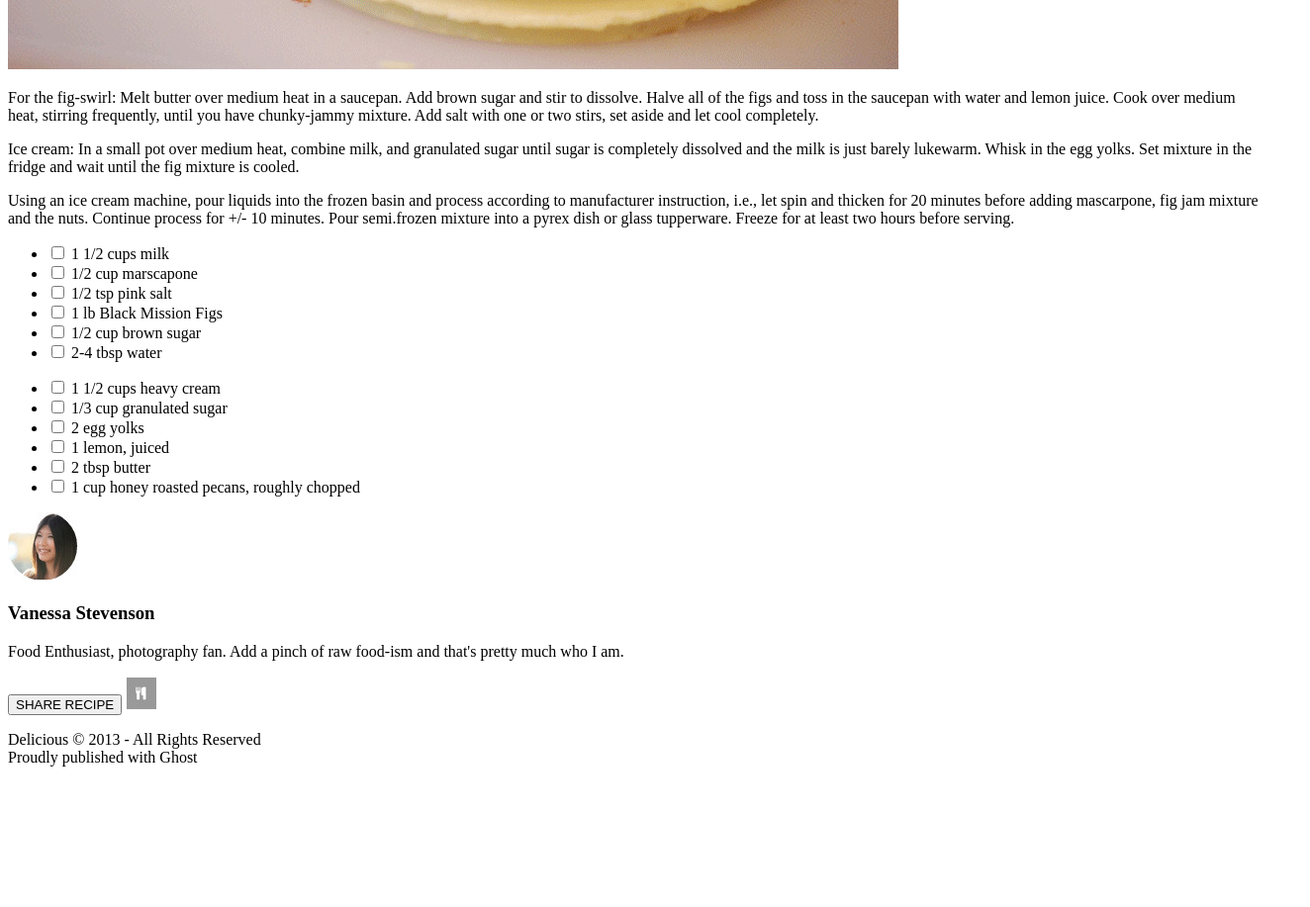
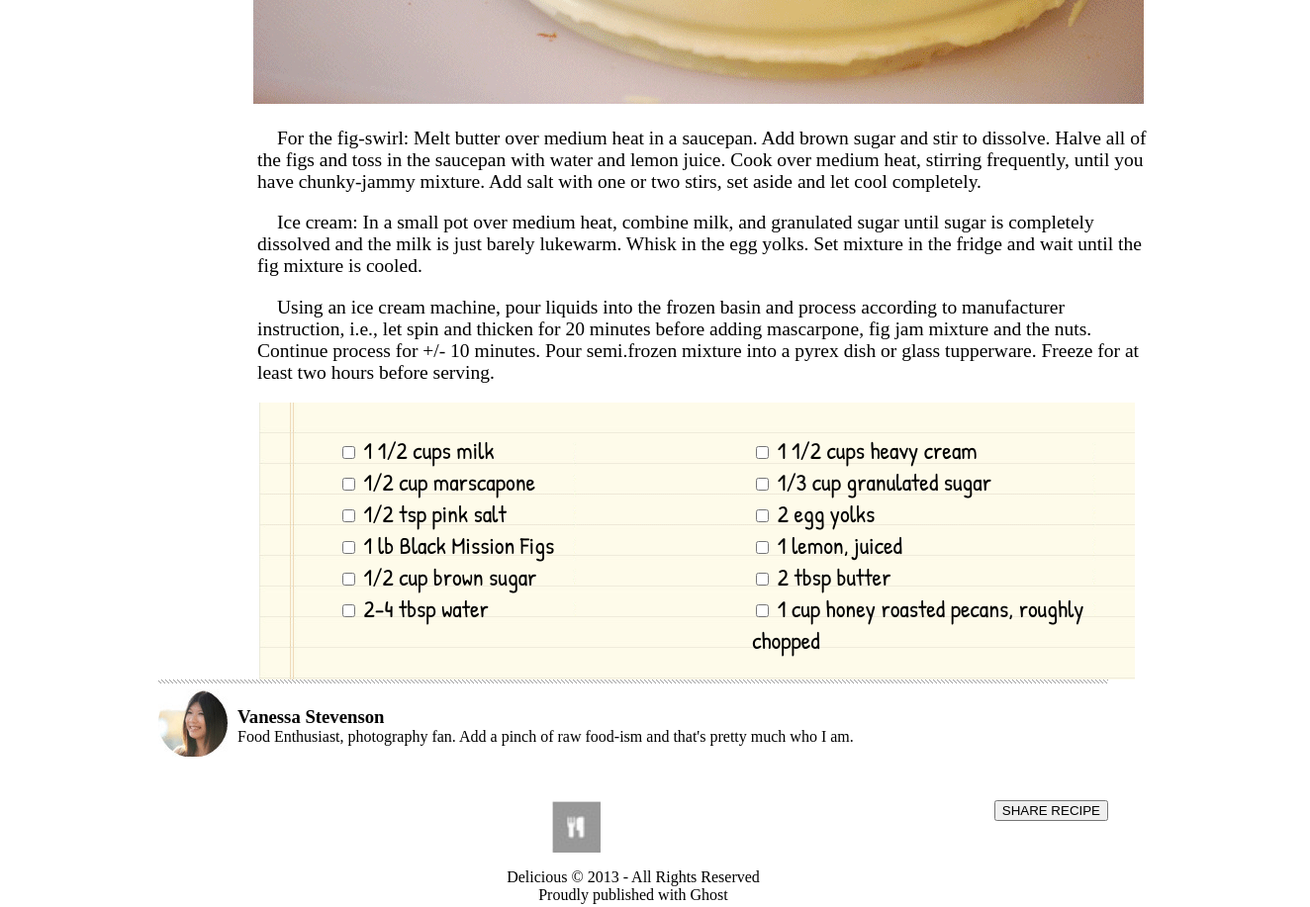
Before and after one commit to Overholtk/chocolate-pizza, a plain HTML site: page index.html in a window 1280 px wide. Shown: the part 900-1817 px from the top of the page at 99% size, 1324 px wide, since content can reach past the window. Before the commit the page ends 1691 px from the top, so only its background shows below. Drawn offline with nearby package versions, Linux system fonts and the light colour scheme.

Commit message:
finalized styling

```diff
--- a/style.css
+++ b/style.css
@@ -6,13 +6,20 @@
     bottom: 115px;
 }
 
+hr{
+    background-image: url("img/hr-img.png");
+    background-repeat: repeat-x;
+
+}
+
 h1 {
     font-size: 40px;
     font-family: 'Oswald', sans-serif;
+    margin-bottom: 0px;
 }
 
-header img{
-
+#bestFood{
+    margin-top: 0px;
 }
 
 .logo{
@@ -20,13 +27,17 @@ header img{
     flex-direction: column;
     position: relative;
     left: 52px;
-    bottom: 70px;
+    bottom: 85px;
 }
 
 header h2{
     margin-bottom: 0px;
     font-family: 'Yellowtail', cursive;
     font-size: 30px;
+}
+
+#bestFood{
+    margin-top: 0px;
 }
 
 header p{
@@ -41,3 +52,87 @@ header p{
 .subheading{
     font-family: 'Oswald', sans-serif;
 }
+
+ul{
+    font-family: 'Patrick Hand', cursive;
+}
+
+/* #columnOneOfTwo, #columnTwoOfTwo{ */
+    /* width: 420px;
+    float: left;
+    margin: 40px;*/
+
+ /* } */
+
+ #columnTwoOfTwo{
+     padding-left: 200px;
+     width: 340px;
+ }
+
+#list{
+    background-image: url("img/list-bg.png");
+    margin-left: 102px;
+    width: 88%;
+    display: flex;
+    flex-direction: row;
+    font-size: 24px;
+    padding-left: 40px;
+    padding-top: 8px;
+}
+
+ul li{
+    list-style-type: none;
+}
+
+#pizza{
+    display: block;
+    margin-right: auto;
+    margin-left: auto;
+    width: 80%;
+}
+
+body{
+    margin: 50px 160px 50px 160px;
+}
+
+#recipe{
+    width: 900px;
+    text-indent: 20px;
+    margin-left: 100px;
+    font-size: 19.5px;
+}
+
+button{
+    float: right;
+}
+
+.bio{
+    display: flex;
+    flex-direction: column;
+    position: relative;
+    left: 80px;
+    bottom: 55px;
+    margin-top: 0;
+    margin-bottom: 0;
+}
+
+#smLogo{
+    display: block;
+    margin-left: auto;
+    margin-right: auto;
+    width: 50px;
+}
+
+#copyright{
+    display: block;
+    margin-left: auto;
+    margin-right: auto;
+    width: 300px;
+    text-align: center;
+}
+
+.dashedLine{
+    background-image: url("img/hr-img.png");
+    background-repeat: repeat-x;
+    height: 10px;
+}
```
